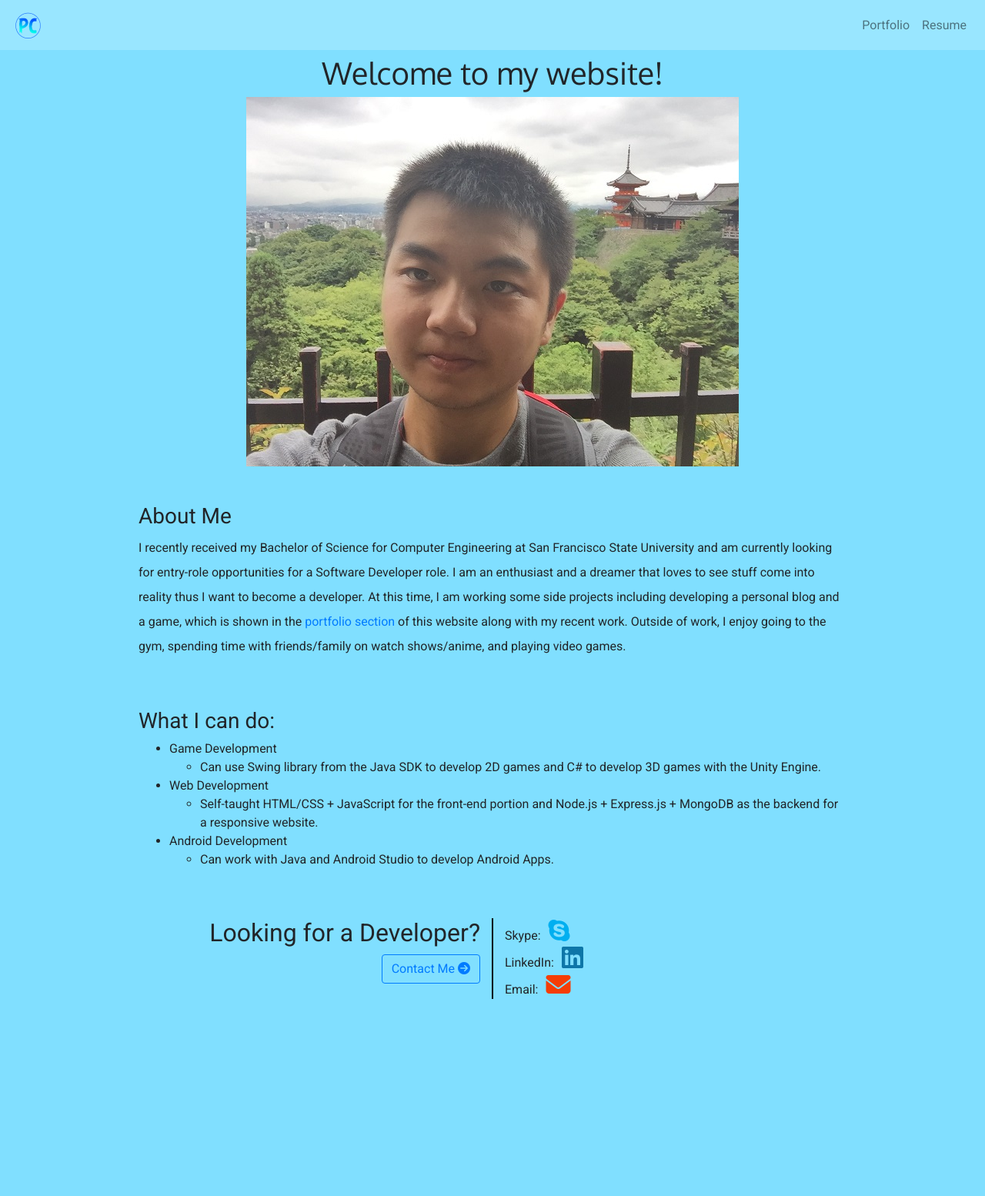
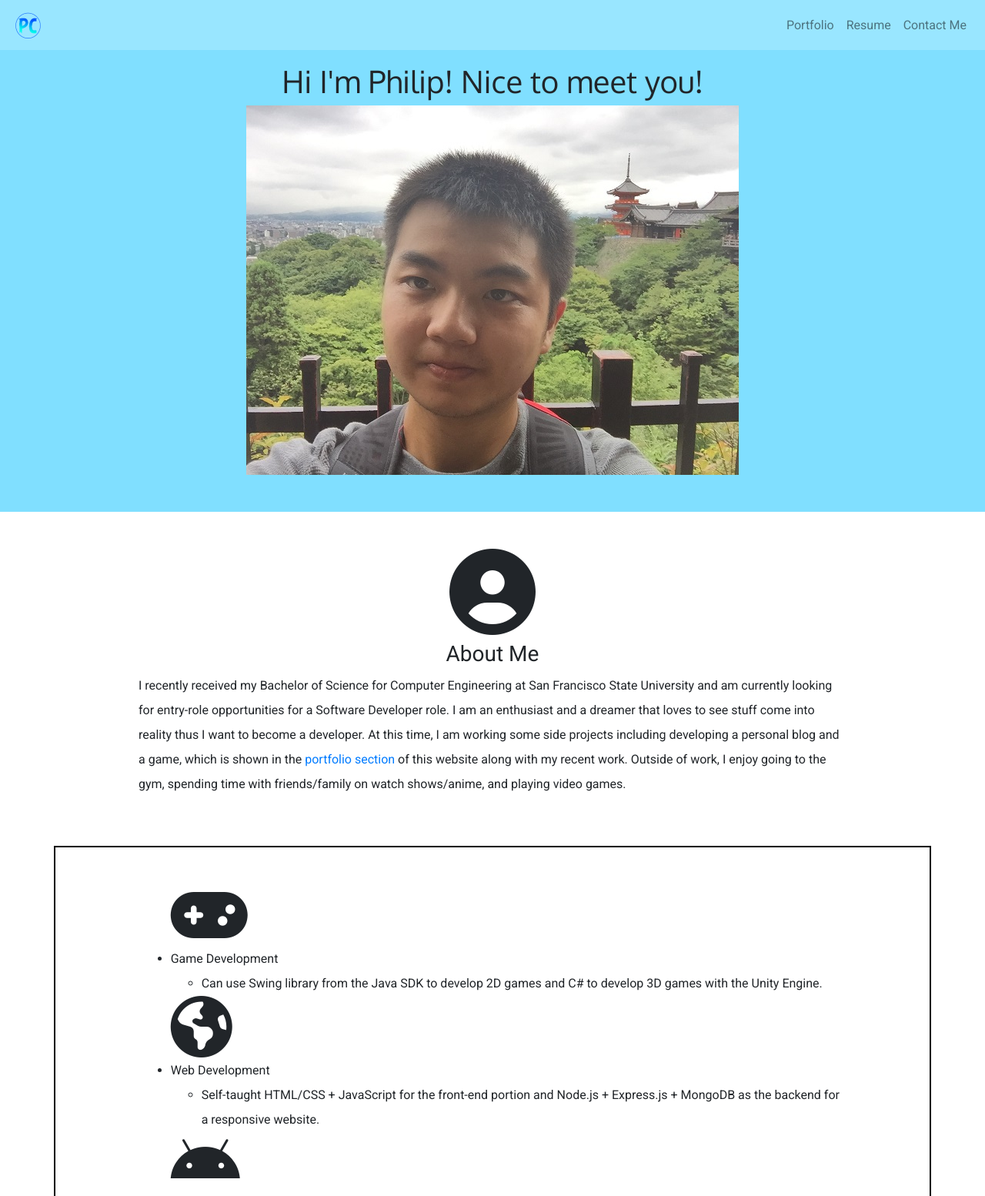
Before and after one commit to fillupss/Portfolio, a plain HTML site: page Portfolio/index.html in a window 1280 px wide. Shown: the top 1554 px of the page at 77% size. Before the commit the page ends 1346 px from the top, so only its background shows below. Drawn offline with nearby package versions, Linux system fonts and the light colour scheme.

Commit message:
Fixing index page

```diff
--- a/Portfolio/app.css
+++ b/Portfolio/app.css
@@ -1,10 +1,18 @@
 body{
-	padding-top: 70px;
-	background: #80dfff;
+	padding-top: 65px;
+	background: white;
 	font-family: 'Roboto', sans-serif;
 }
 
+section:nth-child(2){
+	background: #80dfff;
+}
+
 button:focus {outline:none !important}
+
+.aboutMe{
+	text-align: center;
+}
 
 .icon i{
 	margin-left: 10px;
@@ -58,7 +66,7 @@ a img:hover{
 	text-align: center;
 }
 
-.info p{
+.info{
 	line-height: 2;
 }
 
--- a/Portfolio/index.html
+++ b/Portfolio/index.html
@@ -27,53 +27,61 @@
 	      <li class="nav-item">
 	        <a class="nav-link" href="#">Resume</a>
 	      </li>
+	      <li class="nav-item">
+	        <a class="nav-link" href="#">Contact Me</a>
+	      </li>
 	    </ul>
 	  </div>
 	</nav>
 
+	<section class="container-fluid mb-5 pt-3 pb-5">
 		<div class="heading">
 			<h1>
-			Welcome to my website!
+				Hi I'm Philip! Nice to meet you!
 			</h1>
 		</div>
-
-	<section class="container-fluid">
 		<div class="row justify-content-md-center">
 			<div>
-				<img class="img-responsive" src="imgs/Home/Home.JPG" class="mb-5">
+				<img class="img-responsive" src="imgs/Home/Home.JPG">
 			</div>
 		</div>
 	</section>
 
 	<section class="container mb-5">
 		<div class="row justify-content-md-center">
-			<div class="col-md-10 info mt-5">
+			<div class="col-md-10">
+				<div class="aboutMe">
+					<i class="fas fa-user-circle fa-7x mb-2"></i>
 					<h3>
 						About Me
 					</h3>
-				<p>
+				</div>
+				<p class="info">
 					I recently received my Bachelor of Science for Computer Engineering at San Francisco State University and am currently looking for entry-role opportunities for a Software Developer role. I am an enthusiast and a dreamer that loves to see stuff come into reality thus I want to become a developer. At this time, I am working some side projects including developing a personal blog and a game, which is shown in the <a href="portfolio.html">portfolio section</a> of this website along with my recent work. Outside of work, I enjoy going to the gym, spending time with friends/family on watch shows/anime, and playing video games.
 				</p>
 			</div>
 		</div>
-		<div class="row justify-content-md-center">
+	</section>
+
+	<section class="container">
+		<div class="row justify-content-md-center" style="border: 2px solid black">
 			<div class="col-md-10 info mt-5">
-				<h3>
-					What I can do:
-				</h3>
 				<ul>
+					<i class="fas fa-gamepad fa-5x"></i>
 					<li>Game Development</li>
 					<ul>
 						<li>
 							Can use Swing library from the Java SDK to develop 2D games and C# to develop 3D games with the Unity Engine.
 						</li>
 					</ul>
+					<i class="fas fa-globe-americas fa-5x"></i>
 					<li>Web Development</li>
 					<ul>
 						<li>
 							Self-taught HTML/CSS + JavaScript for the front-end portion and Node.js + Express.js + MongoDB as the backend for a responsive website.
 						</li>
 					</ul>
+					<i class="fab fa-android fa-5x"></i>
 					<li>Android Development</li>
 					<ul>
 						<li>
@@ -98,6 +106,7 @@
 		</div>
 	</section>
 
+
 	<!-- JS, Popper.js, and jQuery -->
 	<script src="https://code.jquery.com/jquery-3.3.1.slim.min.js" integrity="sha384-q8i/X+965DzO0rT7abK41JStQIAqVgRVzpbzo5smXKp4YfRvH+8abtTE1Pi6jizo" crossorigin="anonymous"></script>
 	<script src="https://cdnjs.cloudflare.com/ajax/libs/popper.js/1.14.7/umd/popper.min.js" integrity="sha384-UO2eT0CpHqdSJQ6hJty5KVphtPhzWj9WO1clHTMGa3JDZwrnQq4sF86dIHNDz0W1" crossorigin="anonymous"></script>
```
Also changed, not shown: Portfolio/portfolio.html (+3 -0 lines). Lines whose indentation alone changed are shown as unchanged.
